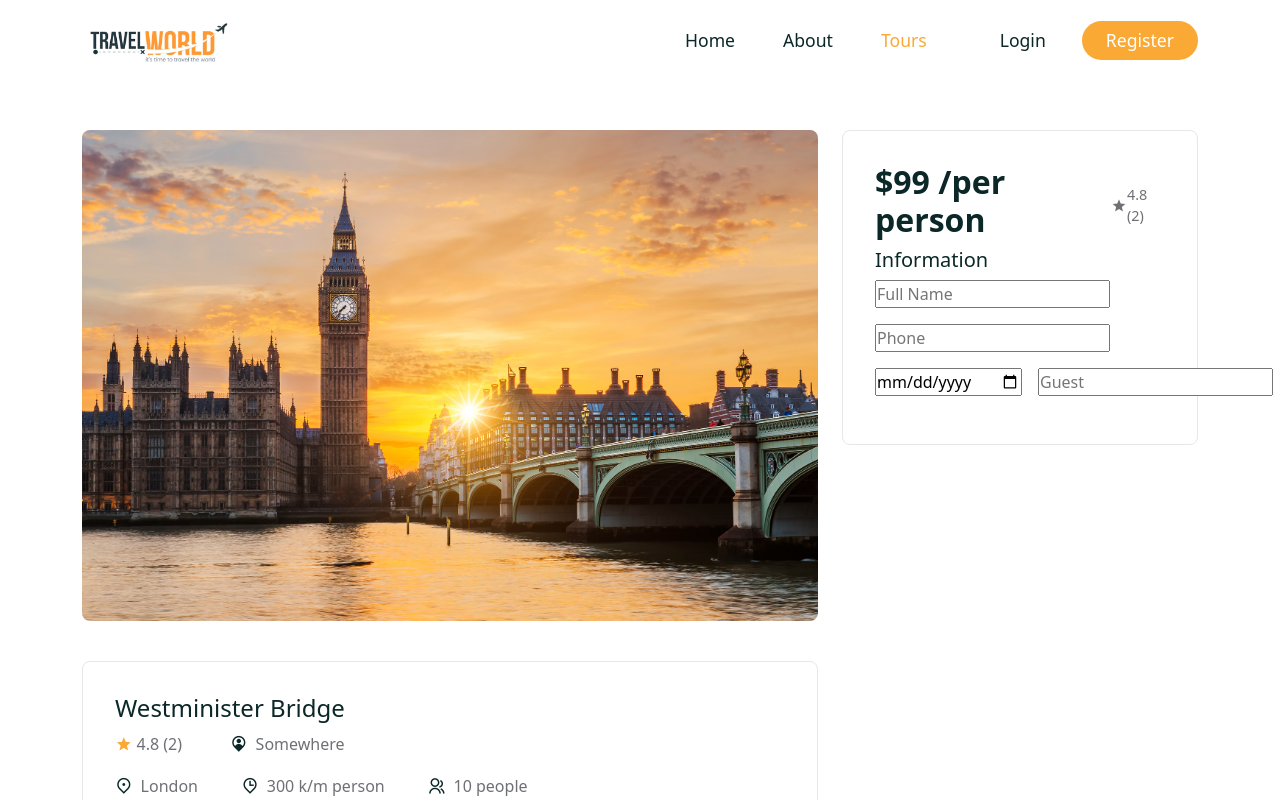
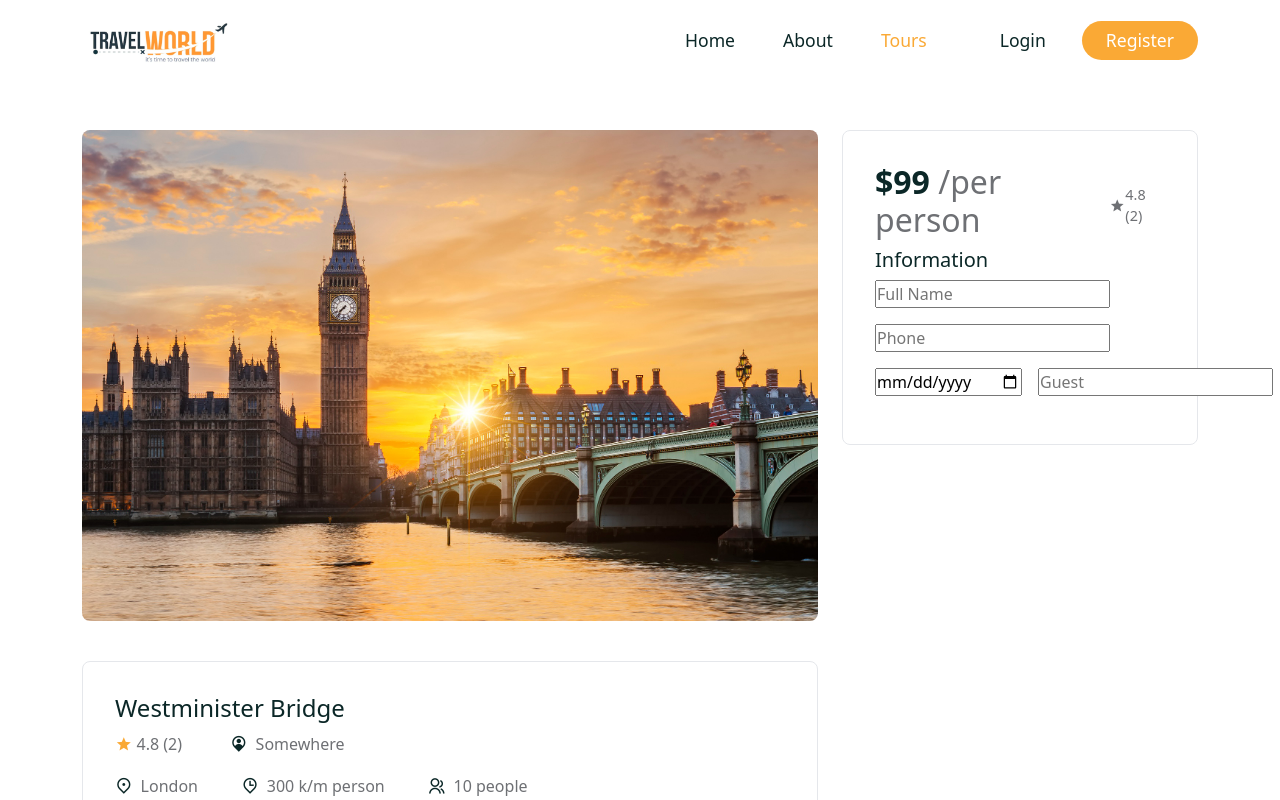
Before and after one commit to Felicien1992/Tour-full-project, a React (Create React App) app in the folder frontend/: page /tours/01 in a window 1280 px wide. Shown: the top 800 px of the page. Built offline with nearby package versions, Linux system fonts and the light colour scheme; a web font is replaced by a local one.

Commit message:
.booking__top h3 span in css

```diff
--- a/frontend/src/components/Boobing/booking.css
+++ b/frontend/src/components/Boobing/booking.css
@@ -10,3 +10,9 @@
     font-size: 2rem;
     font-weight: 700;
 }
+
+.booking__top h3 span{
+    font-style: 1.1rem;
+    font-weight: 400;
+    color: var(--text-color);
+}
```
